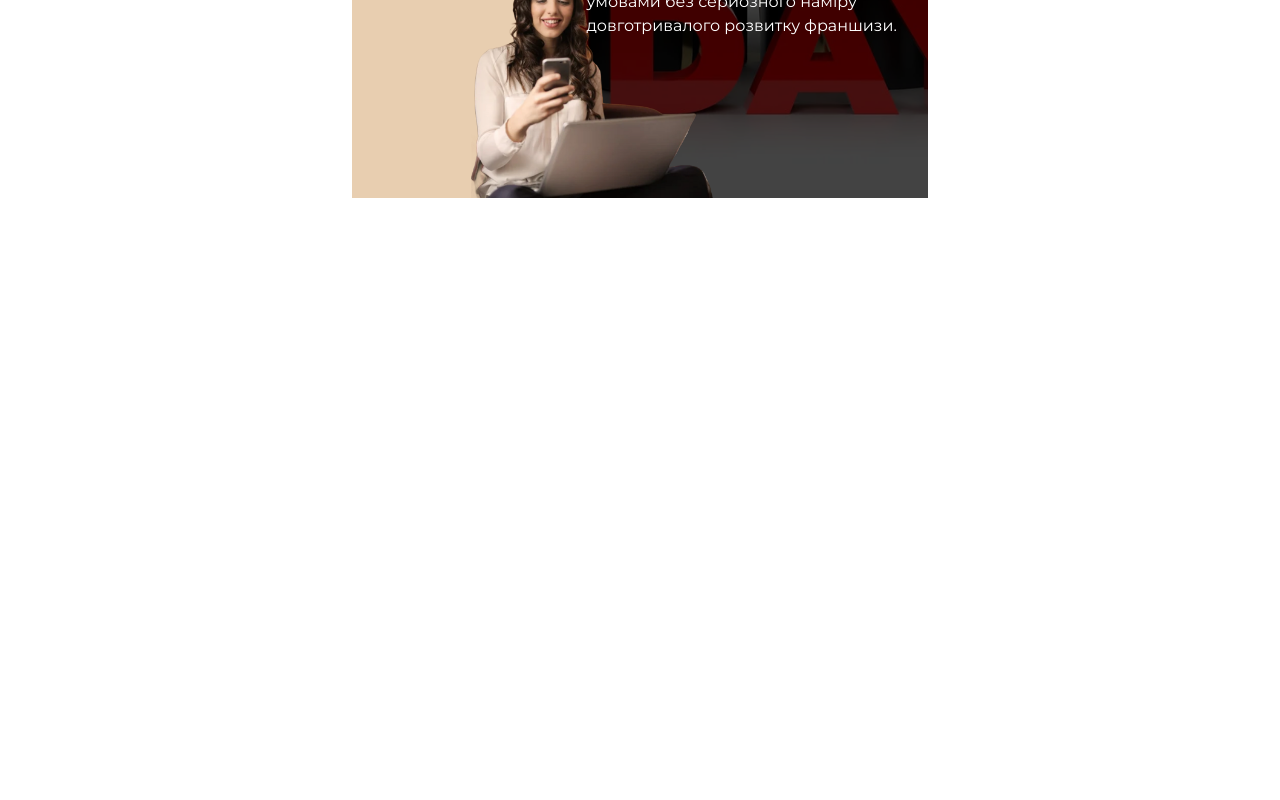
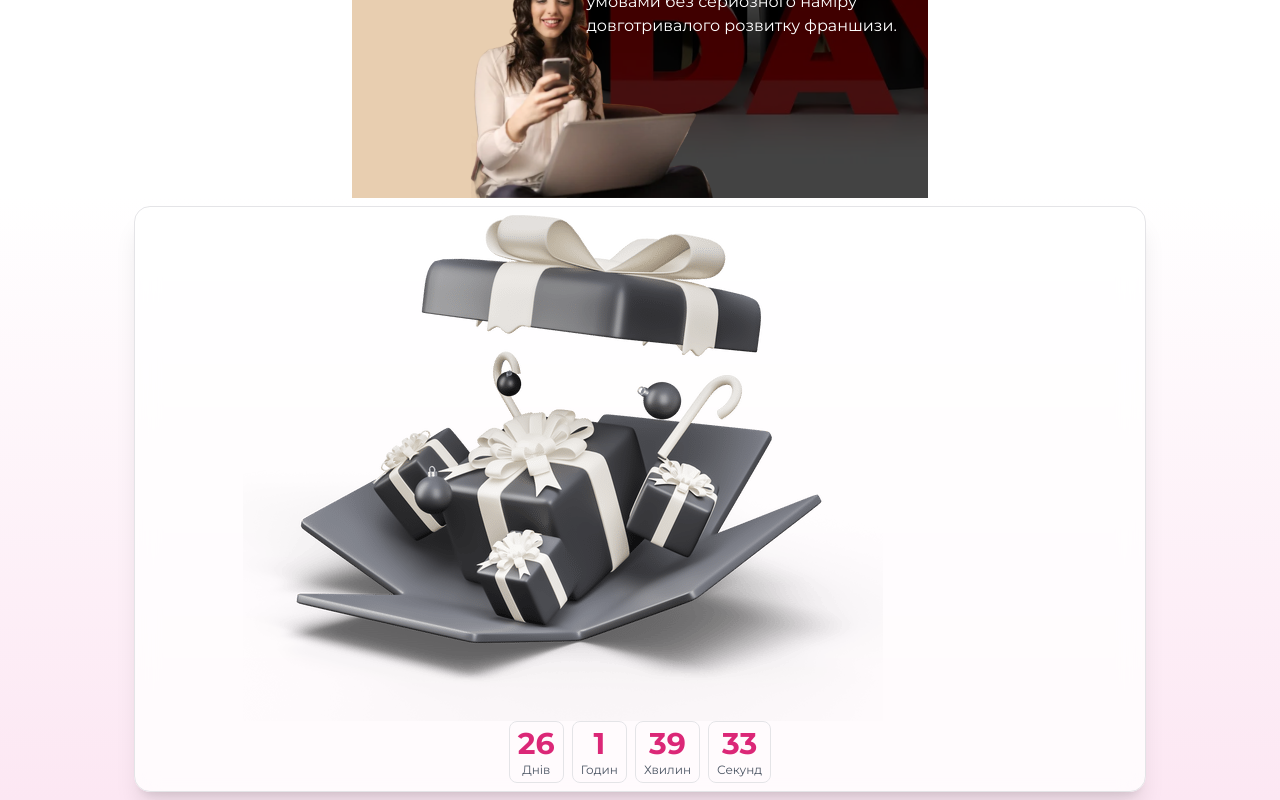
Before and after one commit to Mykhailo-Zhuk/black-friday-woman-franch, a Next.js app: page / in a window 1280 px wide. Shown: the part 3707-4507 px from the top of the page. Before the commit the page ends 3905 px from the top, so only its background shows below. Built offline with nearby package versions, Linux system fonts and the light colour scheme.

Commit message:
add counter

```diff
--- a/app/page.tsx
+++ b/app/page.tsx
@@ -5,6 +5,7 @@ import {
   WhyFranchise,
   NumberOfFranchises,
   DetailedAnalysis,
+  CountdownTimer,
 } from "@/components/index";
 
 export default function Home() {
@@ -16,6 +17,7 @@ export default function Home() {
       <WhyFranchise />
       <NumberOfFranchises />
       <DetailedAnalysis />
+      <CountdownTimer />
     </>
   );
 }
--- /dev/null
+++ b/components/Reusible/CountdownTimer.tsx
@@ -0,0 +1,63 @@
+"use client";
+
+import { heroBox } from "@/public/icons";
+import Image from "next/image";
+import { useState, useEffect } from "react";
+
+const targetDate = new Date("2024-11-29T00:00:00Z").getTime();
+
+const CountdownTimer: React.FC = () => {
+  const [timeLeft, setTimeLeft] = useState(() => calculateTimeLeft());
+
+  function calculateTimeLeft() {
+    const now = new Date().getTime();
+    const difference = targetDate - now;
+
+    const time = {
+      days: Math.floor(difference / (1000 * 60 * 60 * 24)),
+      hours: Math.floor((difference / (1000 * 60 * 60)) % 24),
+      minutes: Math.floor((difference / (1000 * 60)) % 60),
+      seconds: Math.floor((difference / 1000) % 60),
+    };
+    return time;
+  }
+
+  useEffect(() => {
+    const timer = setInterval(() => {
+      setTimeLeft(calculateTimeLeft());
+    }, 1000);
+
+    return () => clearInterval(timer);
+  }, []);
+
+  return (
+    <div className="flex justify-center items-center bg-gradient-to-b from-white to-pink-100 p-2">
+      <div className="text-center p-2 shadow-xl bg-white/80 backdrop-blur-md border rounded-2xl w-[80%]">
+        <div className="w-[80%] mx-auto">
+          <Image
+            src={heroBox}
+            alt={heroBox.src}
+            width={heroBox.width}
+            height={heroBox.height}
+            className="object-contain"
+          />
+        </div>
+        <div className="flex space-x-2 justify-center">
+          <TimeBox label="Днів" value={timeLeft.days} />
+          <TimeBox label="Годин" value={timeLeft.hours} />
+          <TimeBox label="Хвилин" value={timeLeft.minutes} />
+          <TimeBox label="Секунд" value={timeLeft.seconds} />
+        </div>
+      </div>
+    </div>
+  );
+};
+
+const TimeBox: React.FC<{ label: string; value: number }> = ({ label, value }) => (
+  <div className="flex flex-col items-center px-2 py-1 border rounded-lg">
+    <span className="text-3xl font-semibold text-pink-600">{value}</span>
+    <span className="text-xs text-gray-600">{label}</span>
+  </div>
+);
+
+export default CountdownTimer;
--- a/components/index.ts
+++ b/components/index.ts
@@ -3,6 +3,7 @@ export { default as Logo } from "./Reusible/Logo";
 export { default as BackgroundImage } from "./Reusible/BackgroundImage";
 export { default as StaticHeader } from "./Reusible/StaticHeader";
 export { default as StaticSubHeader } from "./Reusible/StaticSubHeader";
+export { default as CountdownTimer } from "./Reusible/CountdownTimer";
 
 // Header
 export { default as Header } from "./Header/Header";
--- a/public/icons/index.ts
+++ b/public/icons/index.ts
@@ -9,7 +9,7 @@ import sweetStory from "./sweet-story.png";
 import uCook from "./u-cook.png";
 import logoLight from "./franch-logo-light.png";
 import logoWhite from "./logo-white.png";
-import heroBox from "./hero-box.webp";
+import heroBox from "./hero-box.png";
 import saleStraps from "./sale-straps.png";
 import blackFridayPinkIcon from "./black-friday-pink-icon.webp";
 
```
Also changed, not shown: public/icons/hero-box.png (added), public/icons/hero-box.webp (deleted).
